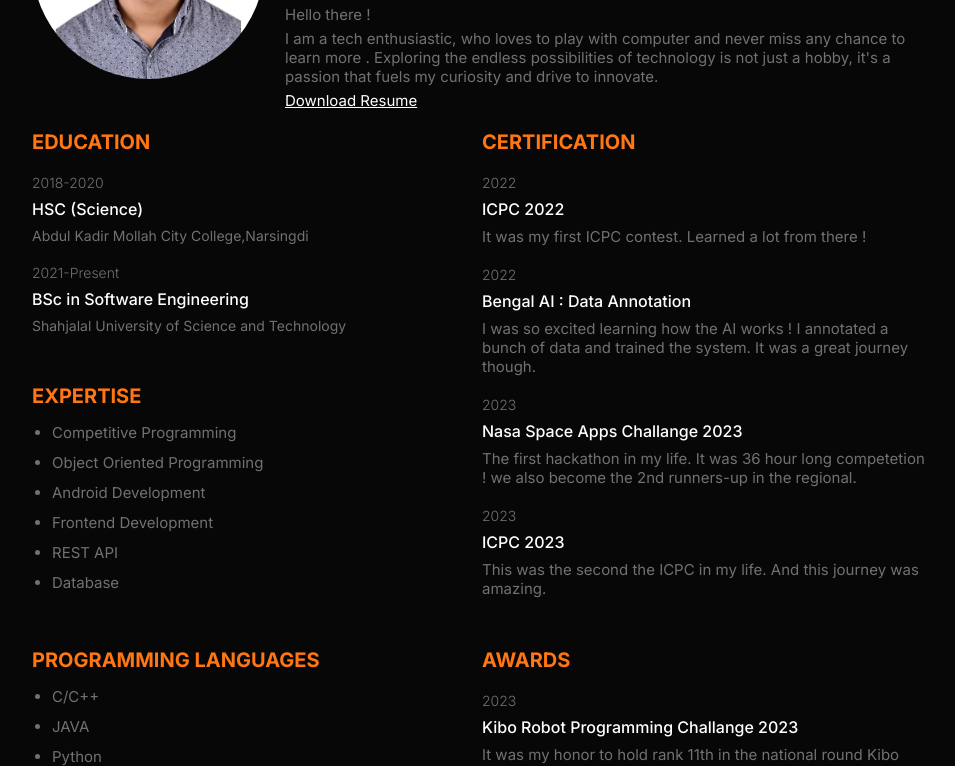
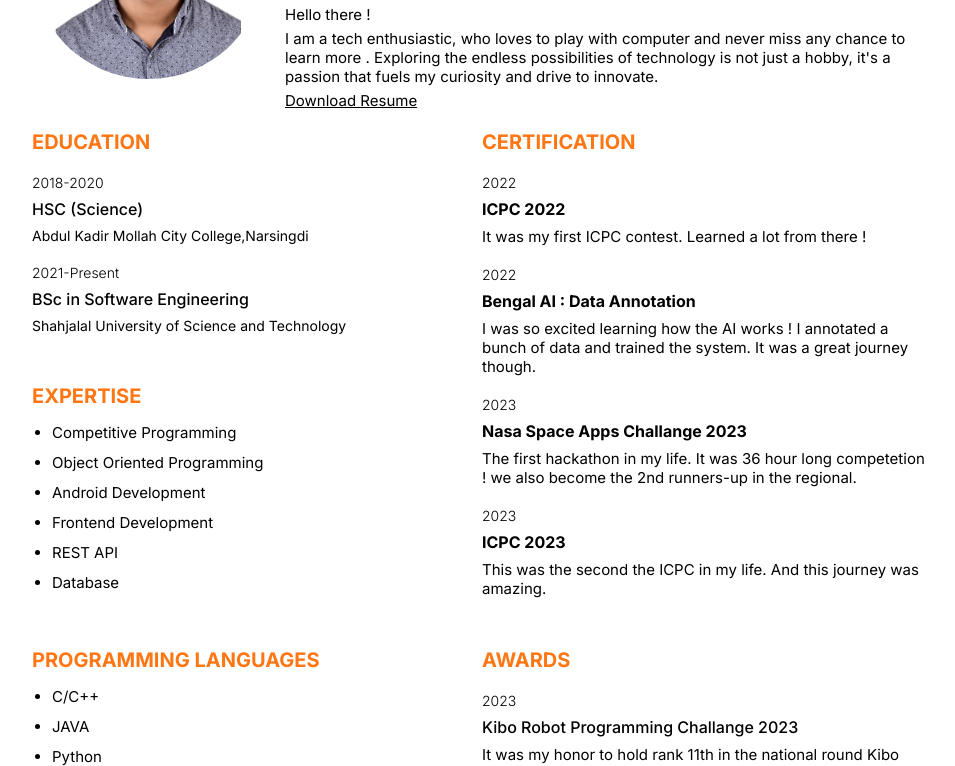
Before and after one commit to shaeakh/shaeakh.github.io, a plain HTML site: page index.html in a window 1280 px wide. Shown: the part 204-970 px from the top of the page, without its empty margins (158-1113 px from the left). Drawn offline with nearby package versions, Linux system fonts and the light colour scheme.

Commit message:
color changed

```diff
--- a/style.css
+++ b/style.css
@@ -10,7 +10,7 @@
 
 :root{
     --primary-color : #ff7613;
-    --text-color : #727171;
+    --text-color : #000000;
 
 }
 
@@ -20,8 +20,8 @@ html{
 
 body{
     font-family: Inter,sans-serif;
-    background-color: black;
-    color: white;
+    background-color: rgb(255, 255, 255);
+    color: rgb(255, 255, 255);
 }
 
 /* common styles */
@@ -31,7 +31,7 @@ img{
 
 a{
     text-decoration: none;
-    color: white;
+    color: rgb(0, 0, 0);
 }
 .Profiledescription{
     font-size: 1.5rem;
@@ -41,7 +41,7 @@ a{
 
 }
 .title{
-    color: #ff7613;
+    color: var(--primary-color);
     font-weight: 700;
     font-size: 2rem;
     text-transform: uppercase;
@@ -55,7 +55,7 @@ a{
 
 .itemTitle{
     font-size: 1.6rem;
-    color: white;
+    color: rgb(0, 0, 0);
     font-weight: 500;
     margin: 0.8rem 0;
 }
@@ -78,7 +78,7 @@ itemSubtitle */
     margin: 0 auto;
     display: grid;
     padding: 5rem;
-    background: #070707;
+    background: #ffffff;
     grid-template-columns: 1fr 1fr;
     gap: 4rm;
 }
@@ -144,7 +144,7 @@ itemSubtitle */
 }
 
 .lastname{
-    color: white;
+    color: rgb(0, 0, 0);
     font-weight: 700;
     font-size: clamp(2rem,8vw,4rem);
     text-transform: uppercase;
@@ -285,8 +285,8 @@ hr{
 
 .C_item{
     font-size: 1.6rem;
-    color: white;
-    font-weight: 500;
+    color: black;
+    font-weight: 700;
     margin: 0.8rem 0;
 }
 
```
Also changed, not shown: index.html (+0 -8 lines).
